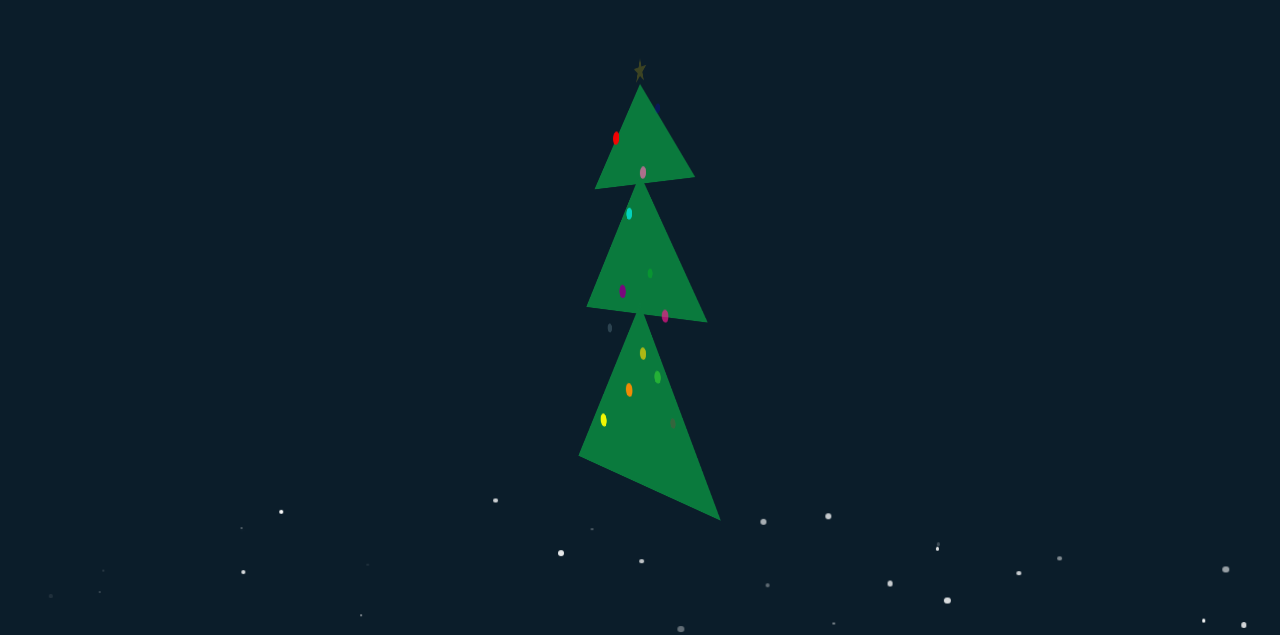
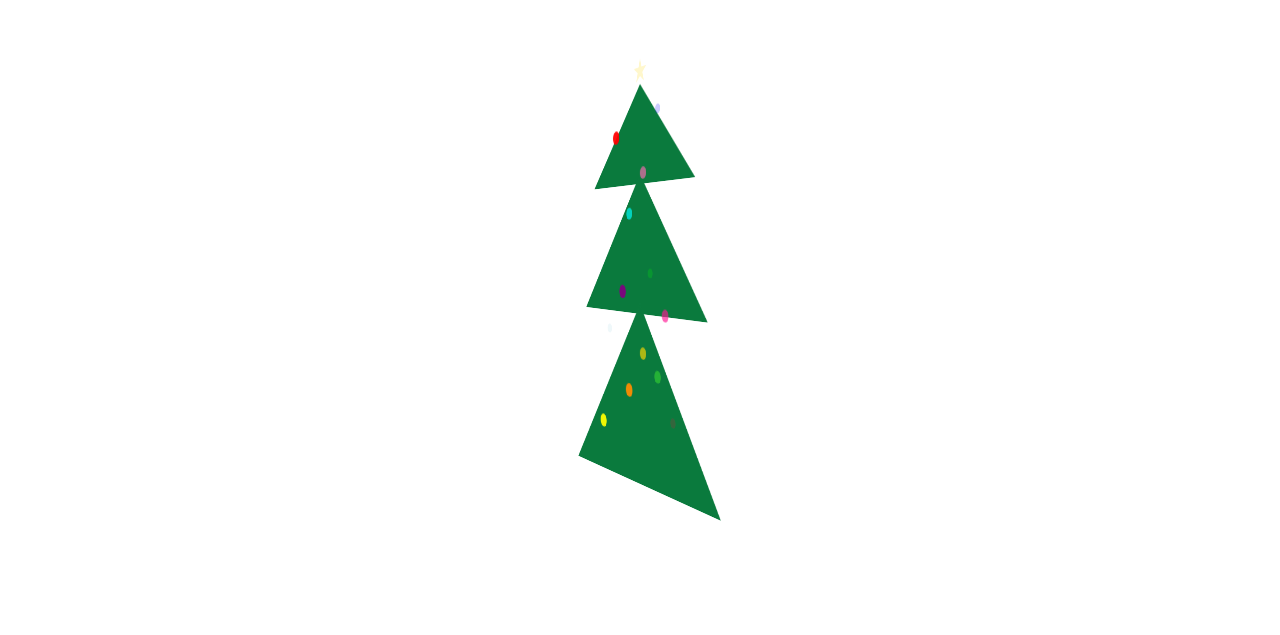
Before and after one commit to tumanyananna96-debug/christmass, a plain HTML site: page index.html in a window 1280 px wide. Shown: the part 161-796 px from the top of the page. Drawn offline with Linux system fonts and the light colour scheme.

Commit message:
Update index.html

```diff
--- a/index.html
+++ b/index.html
@@ -6,7 +6,7 @@
 <style>
 body {
     perspective: 900px;
-    background: #0b1d2a;
+    background: <img src=images.jpg>;
     display: flex;
     justify-content: center;
     align-items: center;
```
